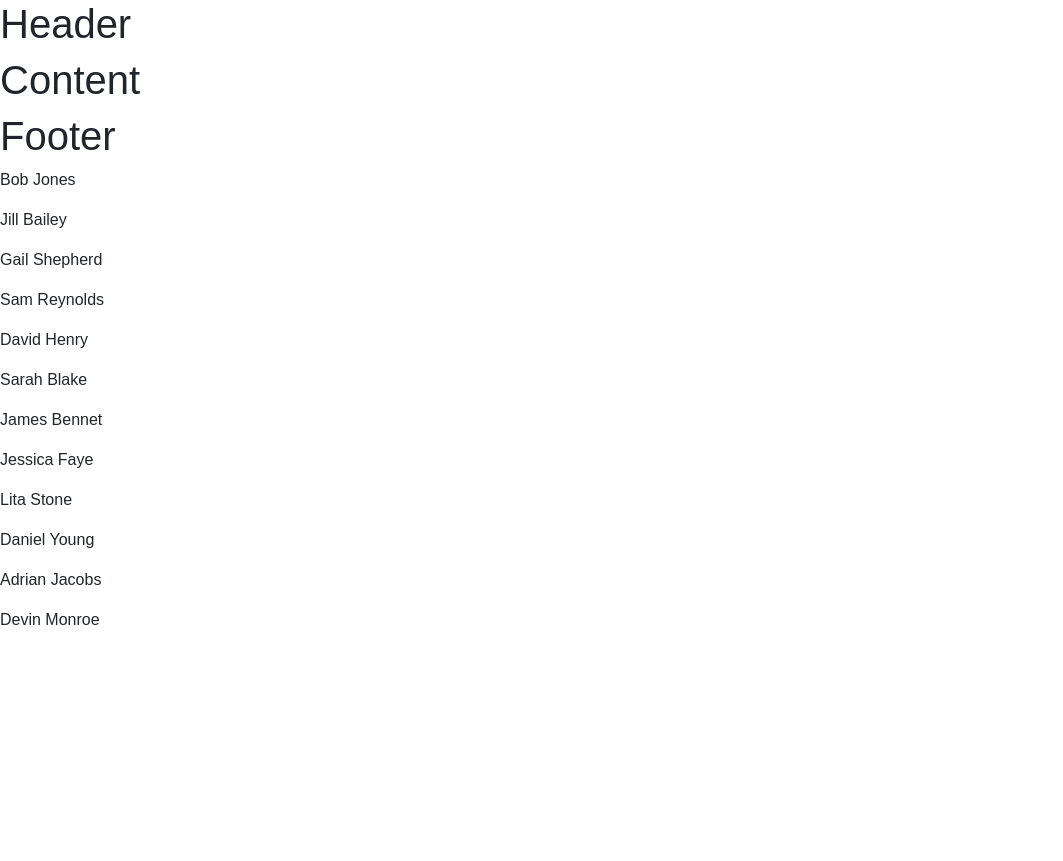
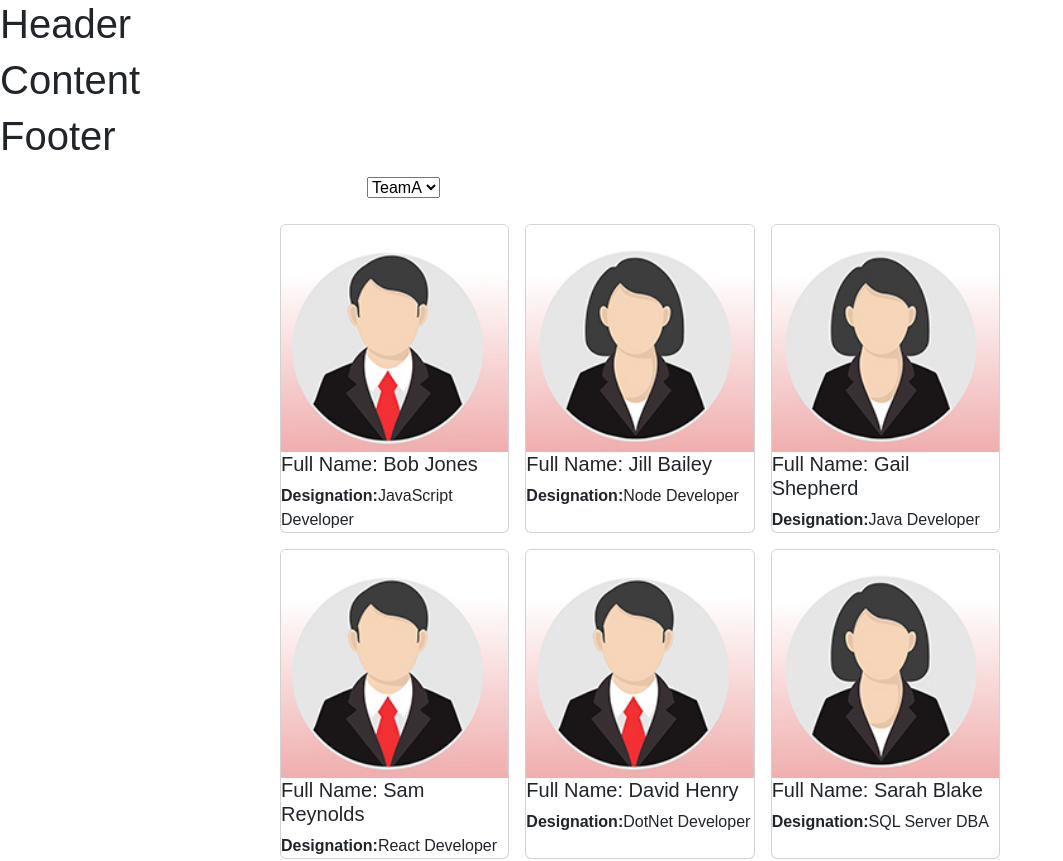
Before and after one commit to PivtoranisV/react-team-member-allocation, a React (Create React App) app: page / in a window 1280 px wide. Shown: the top 861 px of the page, without its empty margins (0-1063 px from the left). Before the commit the page ends 800 px from the top, so only its background shows below. Built offline with nearby package versions, Linux system fonts and the light colour scheme.

Commit message:
Added layout for employee cards

```diff
--- a/src/App.css
+++ b/src/App.css
@@ -1,3 +1,12 @@
 body {
   font-family: Arial, Helvetica, sans-serif;
 }
+
+.card-collection {
+  display: grid;
+  grid-template-columns: 1fr 1fr 1fr;
+}
+
+.pointer {
+  cursor: pointer;
+}
--- a/src/Employees.jsx
+++ b/src/Employees.jsx
@@ -1,4 +1,6 @@
-import { useState } from "react"
+import { useState } from "react";
+import femaleProfile from './images/femaleProfile.jpg'
+import maleProfile from './images/maleProfile.jpg'
 
 const Employees = () => {
     const [employees, setEmployees] = useState([{
@@ -87,12 +89,35 @@ const Employees = () => {
     }]);
 
     return (
-        <main>
+        <main className="container">
+            <div className="row justify-content-center mt-3 mb-3">
+                <div className="col-6">
+                    <select>
+                        <option value="TeamA">TeamA</option>
+                        <option value="TeamB">TeamB</option>
+                        <option value="TeamC">TeamC</option>
+                        <option value="TeamD">TeamD</option>
+                    </select>
+                </div>
+
+            </div>
+            <div className="row justify-content-center mt-3 mb-3">
+                <div className="col-8">
+                    <div className="card-collection">
             {
                 employees.map((employee) => (
-                    <p>{employee.fullName}</p>
+                    <div id={employee.id} className="card m-2 pointer">
+                        {(employee.gender === 'female') ? <img src={femaleProfile} className="card-img-top" alt="" /> : <img src={maleProfile} className="card-img-top" alt="" />}
+                        <div>
+                            <h5 className="card-title">Full Name: {employee.fullName}</h5>
+                            <p className="card-text"><strong>Designation:</strong>{employee.designation}</p>
+                        </div>
+                    </div>
                 ))
             }
+                    </div>
+                </div>
+            </div>
         </main>
     )
 
```
Also changed, not shown: src/images/femaleProfile.jpg (added), src/images/maleProfile.jpg (added).
